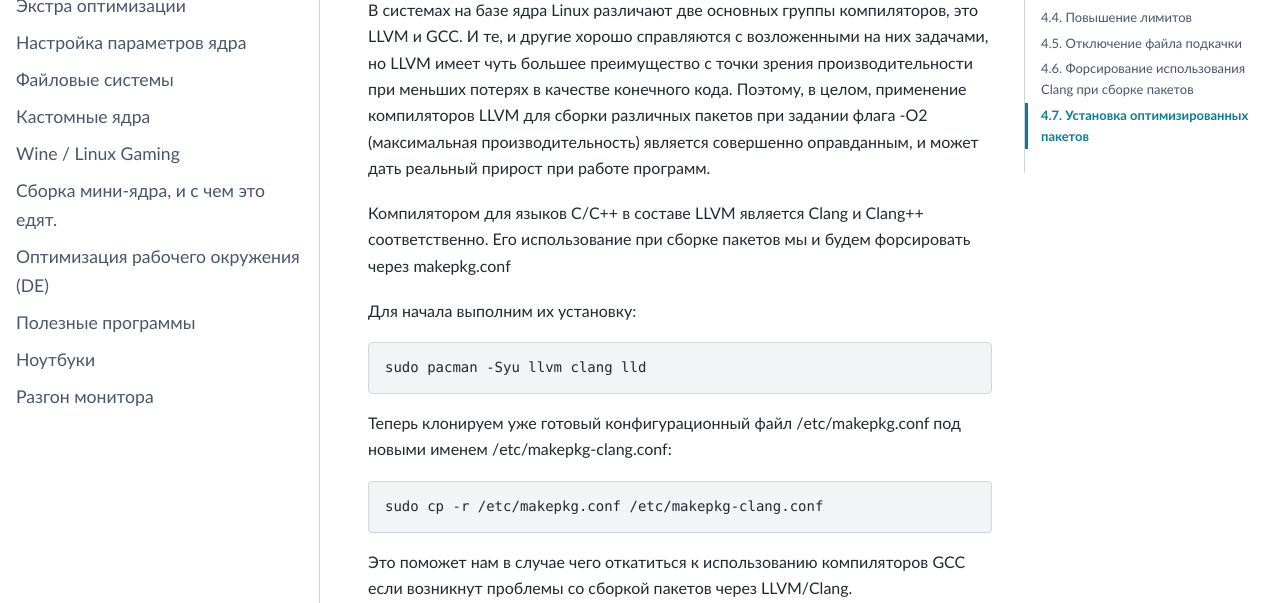
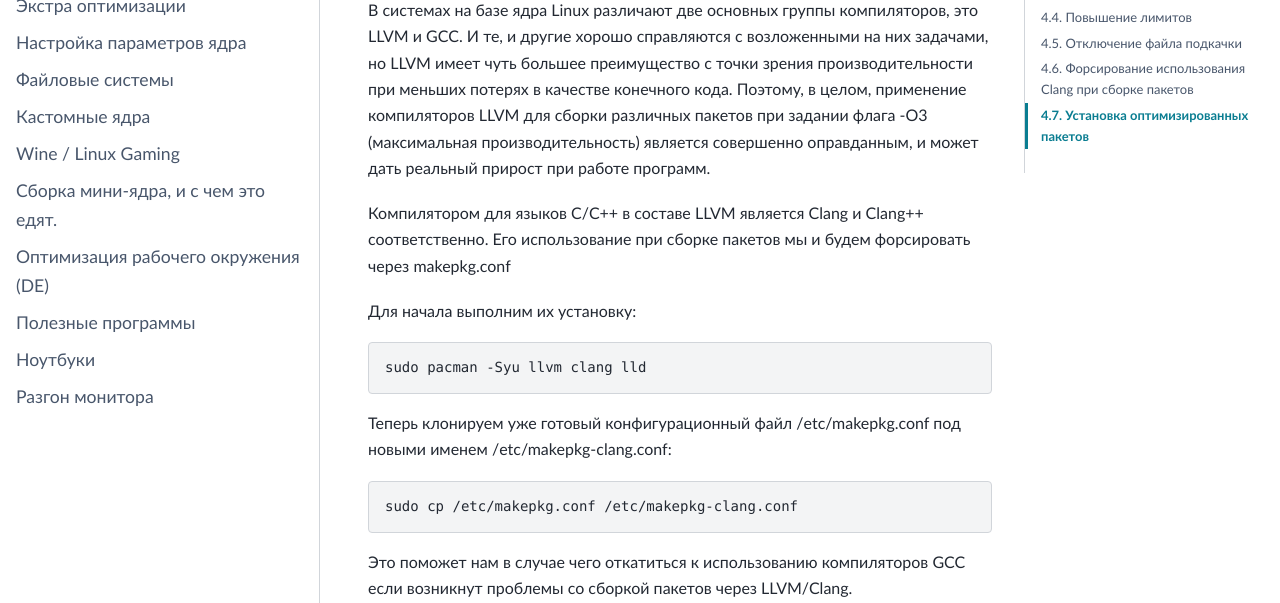
Before and after one commit to ventureoo/ARU, a Sphinx documentation site: the page built from docs/source/extra-optimizations.rst, in a window 1280 px wide and 900 px high, scrolled down 4702 px. Shown: the part 260-863 px from the top of the window. Built offline with Sphinx 7.4.7 and the PyData theme 0.15.4, drawn with Linux system fonts in a browser that asks for light colours; some of the changed text lies outside the part shown.

```diff
--- a/docs/source/extra-optimizations.rst
+++ b/docs/source/extra-optimizations.rst
@@ -181,7 +181,7 @@ Btrfs и не задействовать файл подкачки (вместо
 возложенными на них задачами, но LLVM имеет чуть большее преимущество
 с точки зрения производительности при меньших потерях в качестве
 конечного кода. Поэтому, в целом, применение компиляторов LLVM для
-сборки различных пакетов при задании флага -O2 (максимальная
+сборки различных пакетов при задании флага -O3 (максимальная
 производительность) является совершенно оправданным, и может дать
 реальный прирост при работе программ.
 
@@ -196,7 +196,7 @@ Btrfs и не задействовать файл подкачки (вместо
 Теперь клонируем уже готовый конфигурационный файл /etc/makepkg.conf
 под новыми именем /etc/makepkg-clang.conf::
 
-  sudo cp -r /etc/makepkg.conf /etc/makepkg-clang.conf
+  sudo cp /etc/makepkg.conf /etc/makepkg-clang.conf
 
 Это поможет нам в случае чего откатиться к использованию компиляторов
 GCC если возникнут проблемы со сборкой пакетов через LLVM/Clang.
```
Also changed, not shown: other parts of docs/source/extra-optimizations.rst (+0 -6 lines).
